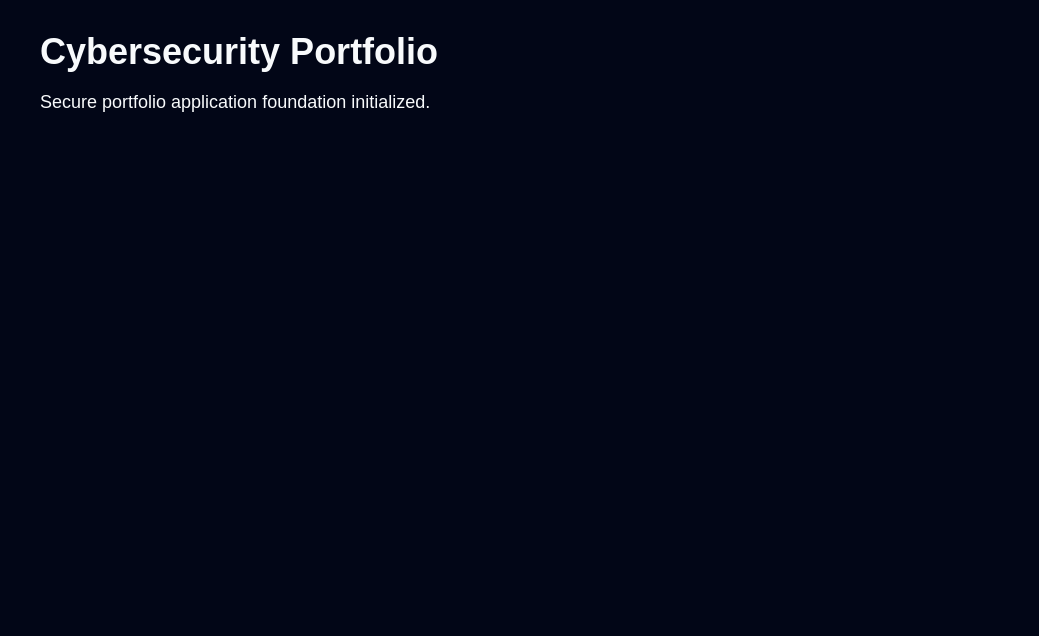
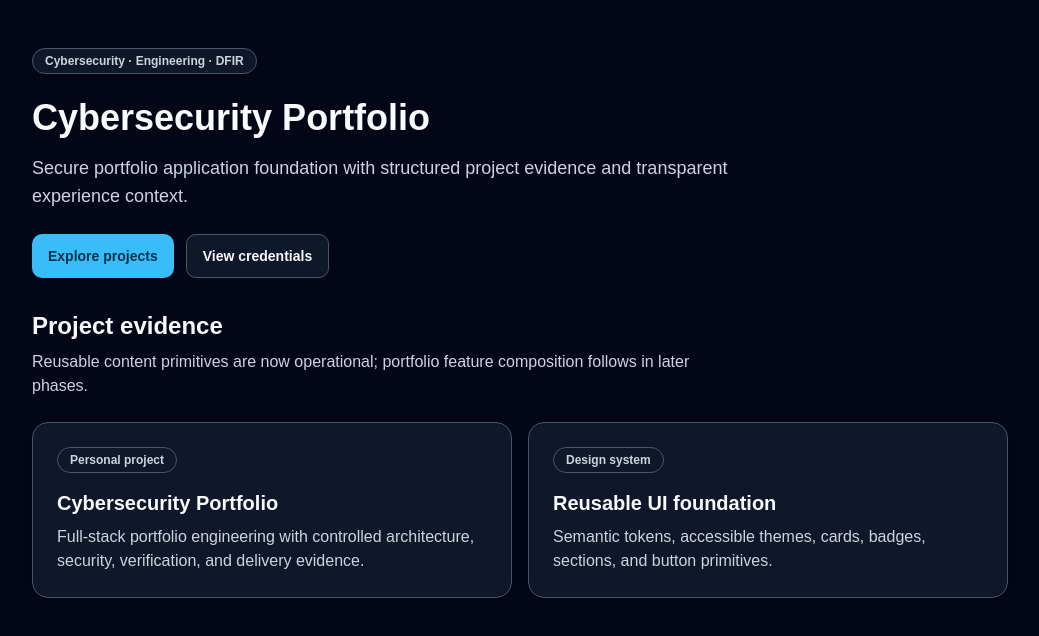
Before and after one commit to HexeCalibre/My-Portfolio, a Next.js app: page / in a window 1280 px wide. Shown: the top 636 px of the page, without its empty margins (120-1159 px from the left). Built offline with nearby package versions, Linux system fonts and the light colour scheme.

Commit message:
WBS 3.6: build reusable UI components
Verified reusable semantic UI primitives and foundation-page integration. Tests, TypeScript, ESLint, and production build passed in Actions run 35451691900.

```diff
--- a/src/app/page.tsx
+++ b/src/app/page.tsx
@@ -1,10 +1,41 @@
+import { Badge, Button, Card, Section } from "@/components/ui";
+
 export default function Home() {
   return (
-    <main className="mx-auto min-h-screen max-w-5xl p-8">
-      <h1 className="text-4xl font-semibold">Cybersecurity Portfolio</h1>
-      <p className="mt-4 max-w-2xl text-lg">
-        Secure portfolio application foundation initialized.
-      </p>
+    <main className="mx-auto min-h-screen max-w-5xl px-6 py-12">
+      <header className="max-w-3xl">
+        <Badge>Cybersecurity · Engineering · DFIR</Badge>
+        <h1 className="mt-6 text-4xl font-semibold text-foreground">Cybersecurity Portfolio</h1>
+        <p className="mt-4 text-lg text-muted">
+          Secure portfolio application foundation with structured project evidence and transparent experience context.
+        </p>
+        <div className="mt-6 flex flex-wrap gap-3">
+          <Button>Explore projects</Button>
+          <Button variant="secondary">View credentials</Button>
+        </div>
+      </header>
+
+      <Section
+        title="Project evidence"
+        description="Reusable content primitives are now operational; portfolio feature composition follows in later phases."
+      >
+        <div className="grid gap-4 md:grid-cols-2">
+          <Card>
+            <Badge>Personal project</Badge>
+            <h3 className="mt-4 text-xl font-semibold text-foreground">Cybersecurity Portfolio</h3>
+            <p className="mt-2 text-muted">
+              Full-stack portfolio engineering with controlled architecture, security, verification, and delivery evidence.
+            </p>
+          </Card>
+          <Card>
+            <Badge>Design system</Badge>
+            <h3 className="mt-4 text-xl font-semibold text-foreground">Reusable UI foundation</h3>
+            <p className="mt-2 text-muted">
+              Semantic tokens, accessible themes, cards, badges, sections, and button primitives.
+            </p>
+          </Card>
+        </div>
+      </Section>
     </main>
   );
 }
--- /dev/null
+++ b/src/components/ui/badge.tsx
@@ -0,0 +1,9 @@
+import type { ReactNode } from "react";
+
+export function Badge({ children }: Readonly<{ children: ReactNode }>) {
+  return (
+    <span className="inline-flex items-center rounded-full border border-border bg-surface px-3 py-1 text-xs font-semibold text-muted">
+      {children}
+    </span>
+  );
+}
--- /dev/null
+++ b/src/components/ui/button.tsx
@@ -0,0 +1,22 @@
+import type { ButtonHTMLAttributes } from "react";
+
+type ButtonVariant = "primary" | "secondary";
+
+export interface ButtonProps extends ButtonHTMLAttributes<HTMLButtonElement> {
+  readonly variant?: ButtonVariant;
+}
+
+export function Button({ className = "", type = "button", variant = "primary", ...props }: ButtonProps) {
+  const variants = {
+    primary: "bg-accent text-accent-foreground hover:opacity-90",
+    secondary: "border border-border bg-surface text-foreground hover:bg-surface-raised",
+  };
+
+  return (
+    <button
+      type={type}
+      className={`inline-flex min-h-11 items-center justify-center rounded-md px-4 py-2 text-sm font-semibold transition-opacity focus-visible:outline-none disabled:cursor-not-allowed disabled:opacity-50 ${variants[variant]} ${className}`}
+      {...props}
+    />
+  );
+}
--- /dev/null
+++ b/src/components/ui/card.tsx
@@ -0,0 +1,12 @@
+import type { ReactNode } from "react";
+
+export function Card({
+  children,
+  className = "",
+}: Readonly<{ children: ReactNode; className?: string }>) {
+  return (
+    <article className={`rounded-lg border border-border bg-surface p-6 shadow-sm ${className}`}>
+      {children}
+    </article>
+  );
+}
--- /dev/null
+++ b/src/components/ui/index.ts
@@ -0,0 +1,5 @@
+export { Badge } from "./badge";
+export { Button } from "./button";
+export type { ButtonProps } from "./button";
+export { Card } from "./card";
+export { Section } from "./section";
--- /dev/null
+++ b/src/components/ui/section.tsx
@@ -0,0 +1,22 @@
+import type { ReactNode } from "react";
+
+export function Section({
+  children,
+  description,
+  title,
+}: Readonly<{ children: ReactNode; description?: string; title: string }>) {
+  return (
+    <section className="py-8" aria-labelledby={`section-${title.toLowerCase().replace(/[^a-z0-9]+/g, "-")}`}>
+      <header className="mb-6 max-w-2xl">
+        <h2
+          id={`section-${title.toLowerCase().replace(/[^a-z0-9]+/g, "-")}`}
+          className="text-2xl font-semibold text-foreground"
+        >
+          {title}
+        </h2>
+        {description ? <p className="mt-2 text-muted">{description}</p> : null}
+      </header>
+      {children}
+    </section>
+  );
+}
```
